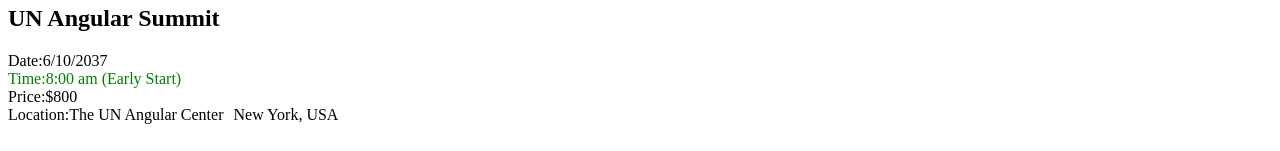
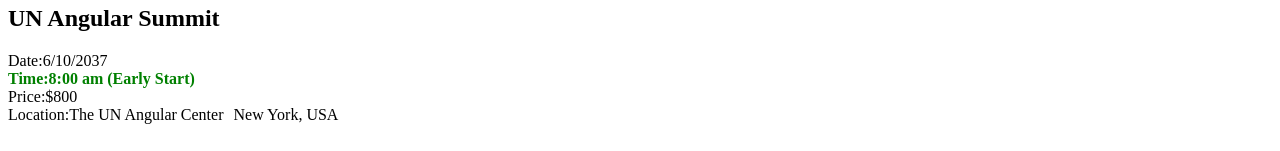
Before and after one commit to achutkiran/Angular-Tutorial-pluralsight, an Angular app: page / in a window 1280 px wide. Shown: the part 513-664 px from the top of the page. Built offline with nearby package versions, Linux system fonts and the light colour scheme.

Commit message:
ngStyle if we have to add 2 or more styles

```diff
--- a/src/app/events/event-thumbnail.component.html
+++ b/src/app/events/event-thumbnail.component.html
@@ -1,7 +1,9 @@
 <div>
     <h2>{{event?.name}}</h2>
     <div>Date:{{event?.date}}</div>
-    <div [style.color]="event?.time === '8:00 am' ? 'green' : '#bbb'" [ngSwitch]="event?.time">
+    <div [ngStyle]="{'color': event?.time === '8:00 am'?
+        'green' : '#bbb', 'font-weight': event?.time === '8:00 am'
+        ? 'bold' : 'normal'}" [ngSwitch]="event?.time">
         Time:{{event?.time}}
         <span *ngSwitchCase="'8:00 am'">(Early Start)</span>
         <span *ngSwitchCase="'10:00 am'">(Late Start)</span>
```
